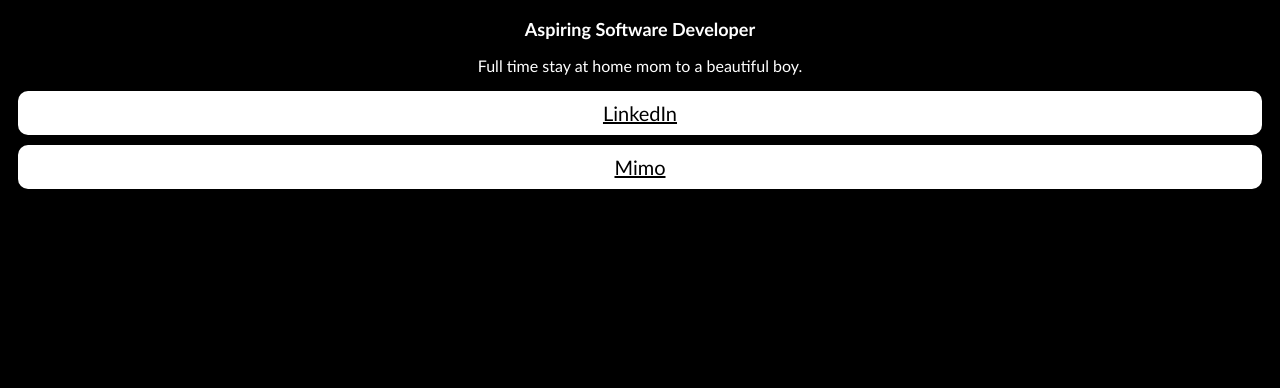
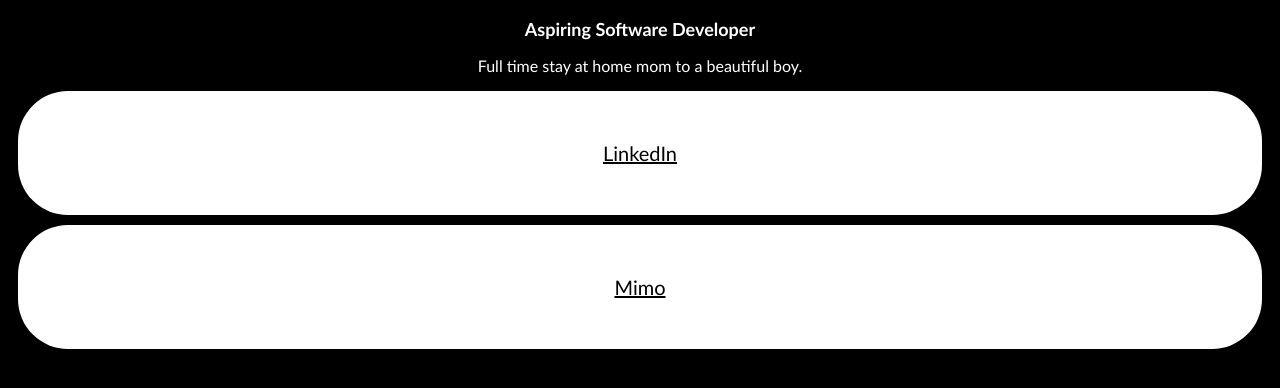
Before and after one commit to syntaxandshadows/landing-page, a plain HTML site: page index.html in a window 1280 px wide. Shown: the part 50-438 px from the top of the page. Drawn offline with Linux system fonts and the light colour scheme.

Commit message:
Update style.css

```diff
--- a/style.css
+++ b/style.css
@@ -13,8 +13,8 @@
 a{
   background-color: white;
   font-size: 20px;
-  border-radius: 10px;
-  padding: 10px;
+  border-radius: 50px;
+  padding: 50px;
   display: block;
   text-align: center;
   margin: 10px;
```
